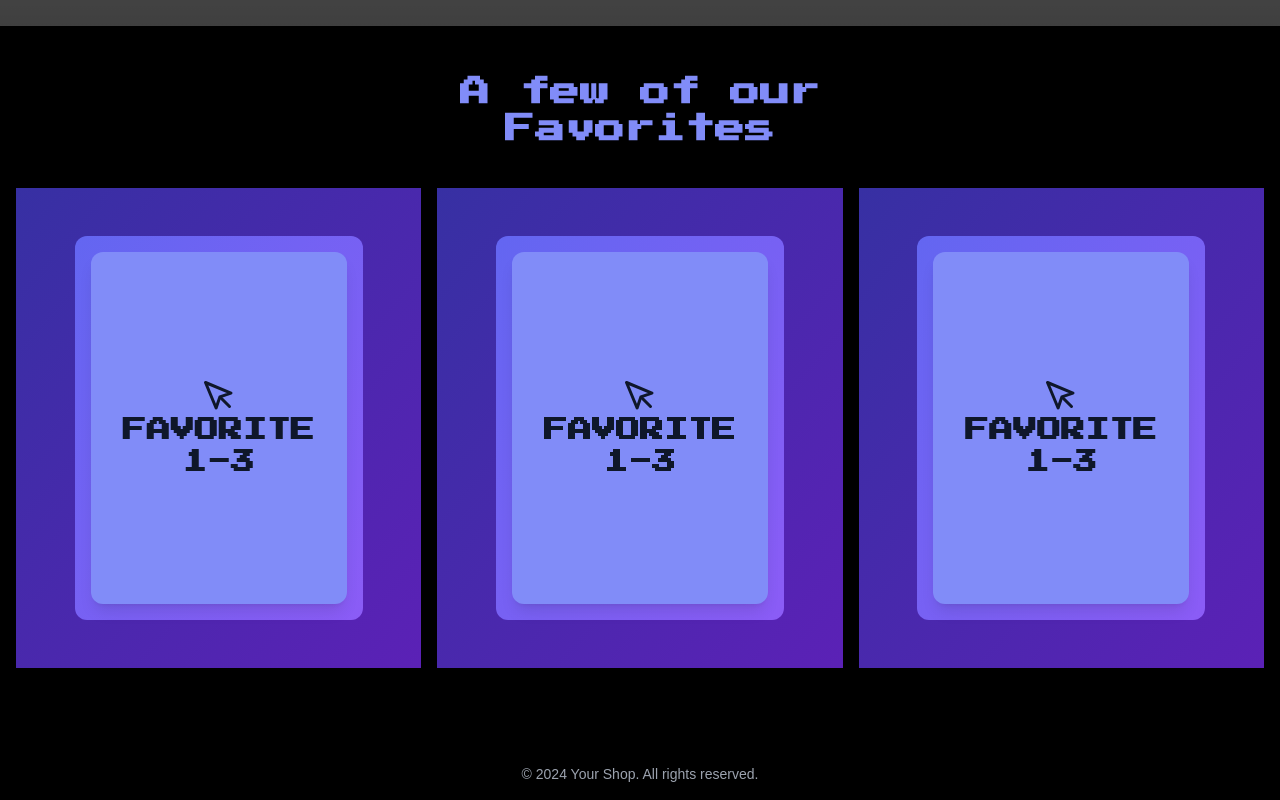
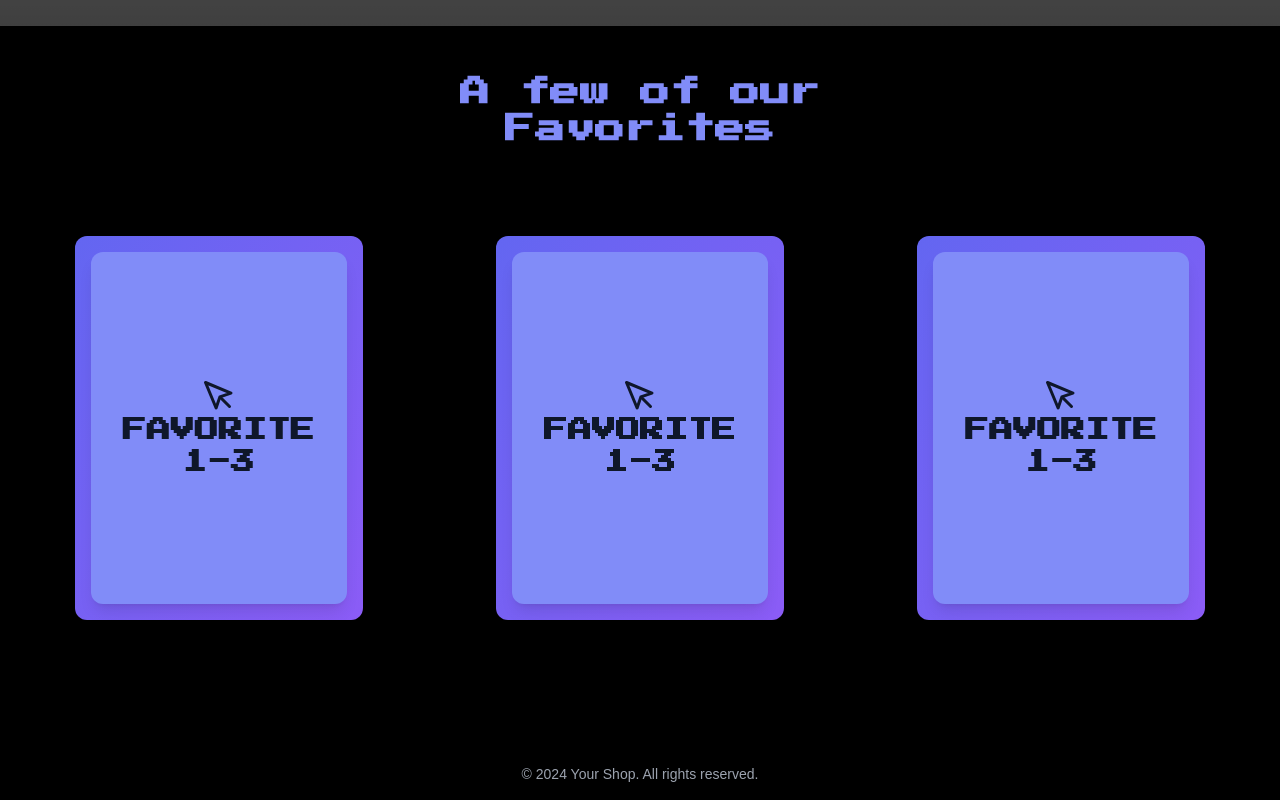
Before and after one commit to JSDWRLD/project_bravo, a React (Vite) app: page / in a window 1280 px wide. Shown: the part 809-1609 px from the top of the page. Built offline with nearby package versions, Linux system fonts and the light colour scheme; grey boxes are pictures that could not be loaded.

Commit message:
Change color

```diff
--- a/src/components/Card.jsx
+++ b/src/components/Card.jsx
@@ -6,14 +6,6 @@ import {
   useSpring,
 } from "framer-motion";
 import { FiMousePointer } from "react-icons/fi";
-
-const Card = () => {
-  return (
-    <div className="grid w-full place-content-center bg-gradient-to-br from-indigo-800 to-violet-800 px-4 py-12 text-slate-900">
-      <TiltCard />
-    </div>
-  );
-};
 
 const ROTATION_RANGE = 32.5;
 const HALF_ROTATION_RANGE = 32.5 / 2;
@@ -30,7 +22,7 @@ const TiltCard = () => {
   const transform = useMotionTemplate`rotateX(${xSpring}deg) rotateY(${ySpring}deg)`;
 
   const handleMouseMove = (e) => {
-    if (!ref.current) return [0, 0];
+    if (!ref.current) return;
 
     const rect = ref.current.getBoundingClientRect();
 
@@ -89,4 +81,4 @@ const TiltCard = () => {
   );
 };
 
-export default Card;
+export default TiltCard;
--- a/src/pages/NavPages/Home.jsx
+++ b/src/pages/NavPages/Home.jsx
@@ -32,10 +32,17 @@ const Home = () => {
           </h2>
 
           <div className="grid grid-cols-2 sm:grid-cols-3 gap-4 pt-6">
-            <Card/>
-            <Card/>
-            <Card/>
+            <div className='grid w-full place-content-center px-4 py-12 text-slate-900'>
+              <Card/>
+            </div>
+            <div className='grid w-full place-content-center px-4 py-12 text-slate-900'>
+              <Card/>
+            </div>
+            <div className='grid w-full place-content-center px-4 py-12 text-slate-900'>
+              <Card/>
+            </div>
           </div>
+
         </div>
 
         <div className="grid grid-cols-1 sm:grid-cols-2 md:grid-cols-3 gap-4 p-4">
```
